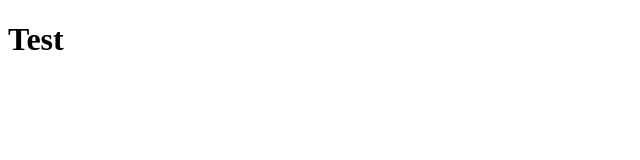
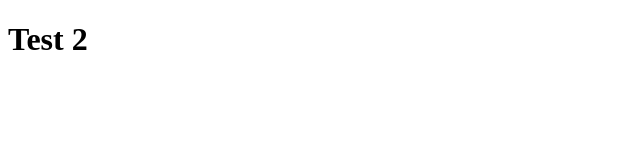
Before and after one commit to niklas-heer/awesome-presentation, a plain HTML site: page public/index.html in a window 1280 px wide. Shown: the full height of the page, 0-640 px from the left. Drawn offline with Linux system fonts and the light colour scheme.

Commit message:
test if deploy works

```diff
--- a/public/index.html
+++ b/public/index.html
@@ -5,6 +5,6 @@
     <title>Test</title>
 </head>
 <body>
-<h1>Test</h1>
+<h1>Test 2</h1>
 </body>
 </html>
```
